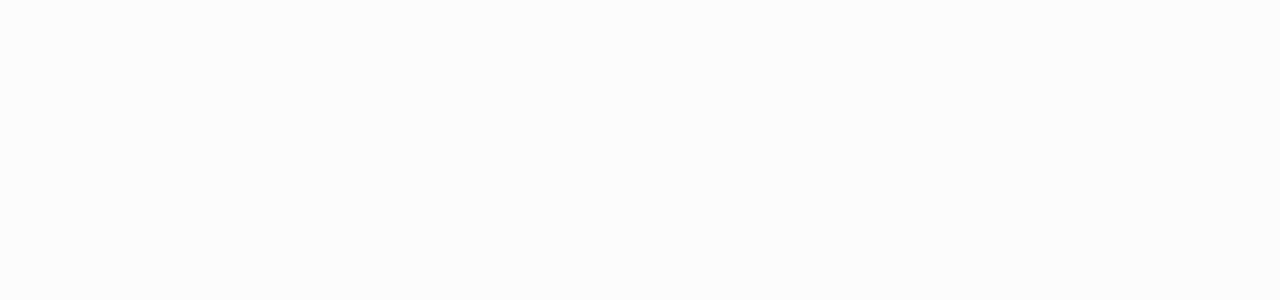
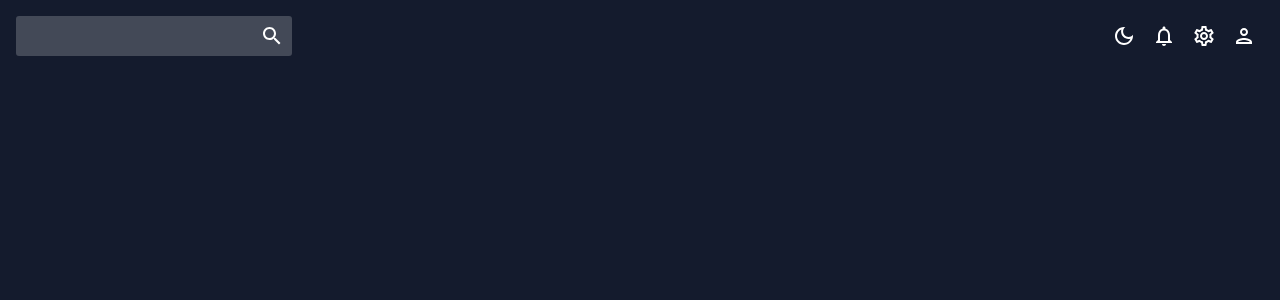
Before and after one commit to ehelgueroc/admin-dashboard, a React (Create React App) app: page / in a window 1280 px wide. Shown: the top 300 px of the page. Built offline with nearby package versions, Linux system fonts and the light colour scheme.

Commit message:
Completed TopBar with dark mode

```diff
--- a/src/App.jsx
+++ b/src/App.jsx
@@ -1,5 +1,6 @@
 import { CssBaseline, ThemeProvider } from '@mui/material';
 import { ColorModeContext, useMode } from './theme';
+import TopBar from './scenes/global/TopBar';
 
 function App() {
   const [theme, colorMode] = useMode();
@@ -9,7 +10,9 @@
       <ThemeProvider theme={theme}>
         <CssBaseline />
         <div className='app'>
-          <main className='content' />
+          <main className='content'>
+            <TopBar />
+          </main>
         </div>
       </ThemeProvider>
     </ColorModeContext.Provider>
--- a/src/scenes/global/Topbar.jsx
+++ b/src/scenes/global/Topbar.jsx
@@ -1,7 +1,44 @@
-import React from 'react';
+import { useContext } from 'react';
+import { InputBase, Box, IconButton, useTheme } from '@mui/material';
 
-function Topbar() {
-  return <div>Topbar</div>;
+import LightModeOutlinedIcon from '@mui/icons-material/LightModeOutlined';
+import DarkModeOutlinedIcon from '@mui/icons-material/DarkModeOutlined';
+import NotificationsOutlinedIcon from '@mui/icons-material/NotificationsOutlined';
+import SettingsOutlinedIcon from '@mui/icons-material/SettingsOutlined';
+import PersonModeOutlinedIcon from '@mui/icons-material/PersonOutlined';
+import SearchIcon from '@mui/icons-material/Search';
+
+import { ColorModeContext, tokens } from '../../theme';
+
+function TopBar() {
+  const theme = useTheme();
+  const colors = tokens(theme.palette.mode);
+  const { toggleColorMode } = useContext(ColorModeContext);
+
+  return (
+    <Box display='flex' justifyContent='space-between' padding={2}>
+      <Box display='flex' backgroundColor={colors.primary[400]} borderRadius='3px'>
+        <InputBase sx={{ ml: 2, flex: 1 }} />
+        <IconButton type='button' sx={{ p: 1 }}>
+          <SearchIcon />
+        </IconButton>
+      </Box>
+      <Box display='flex'>
+        <IconButton onClick={toggleColorMode}>
+          {theme.palette.mode === 'dark' ? <DarkModeOutlinedIcon /> : <LightModeOutlinedIcon />}
+        </IconButton>
+        <IconButton>
+          <NotificationsOutlinedIcon />
+        </IconButton>
+        <IconButton>
+          <SettingsOutlinedIcon />
+        </IconButton>
+        <IconButton>
+          <PersonModeOutlinedIcon />
+        </IconButton>
+      </Box>
+    </Box>
+  );
 }
 
-export default Topbar;
+export default TopBar;
--- a/src/theme.js
+++ b/src/theme.js
@@ -197,9 +197,12 @@
 
 export const useMode = () => {
   const [mode, setMode] = useState('dark');
-  const colorMode = useMemo(() => {
-    setMode((prev) => (prev === 'light' ? 'dark' : 'light'));
-  }, []);
+  const colorMode = useMemo(
+    () => ({
+      toggleColorMode: () => setMode((prev) => (prev === 'light' ? 'dark' : 'light')),
+    }),
+    [],
+  );
 
   const theme = useMemo(() => createTheme(themeSettings(mode)), [mode]);
 
```
Also changed, not shown: src/scenes/global/Sidebar.jsx (+4 -6 lines).
